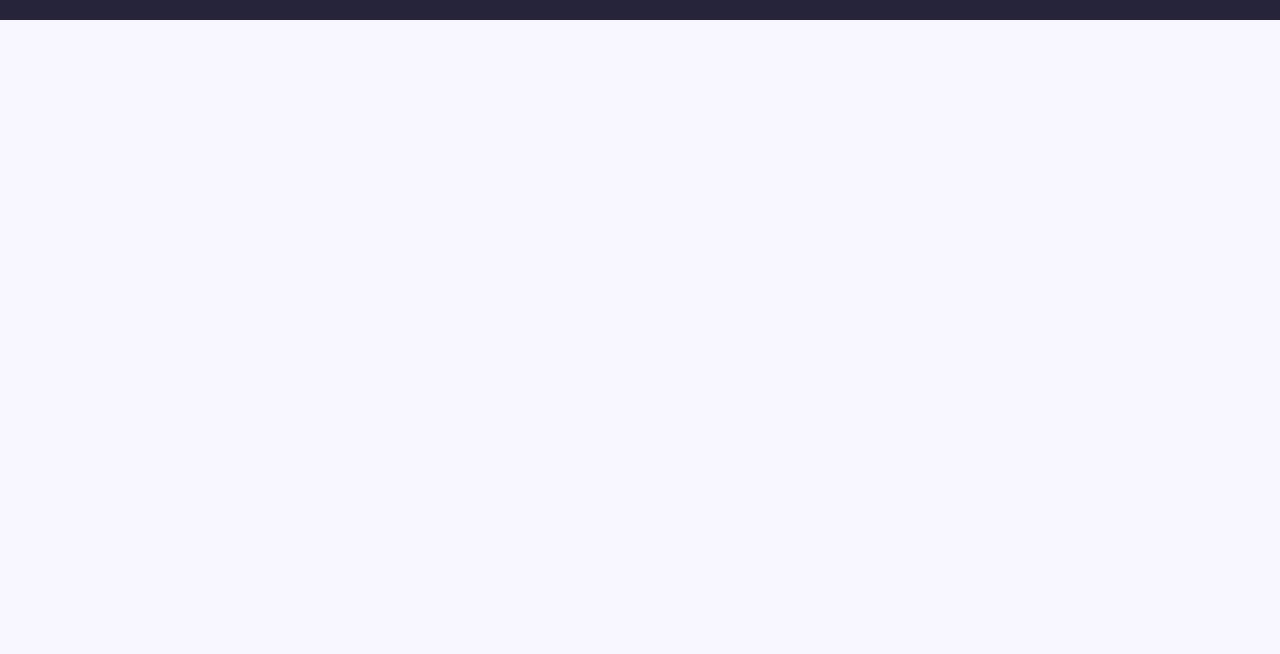
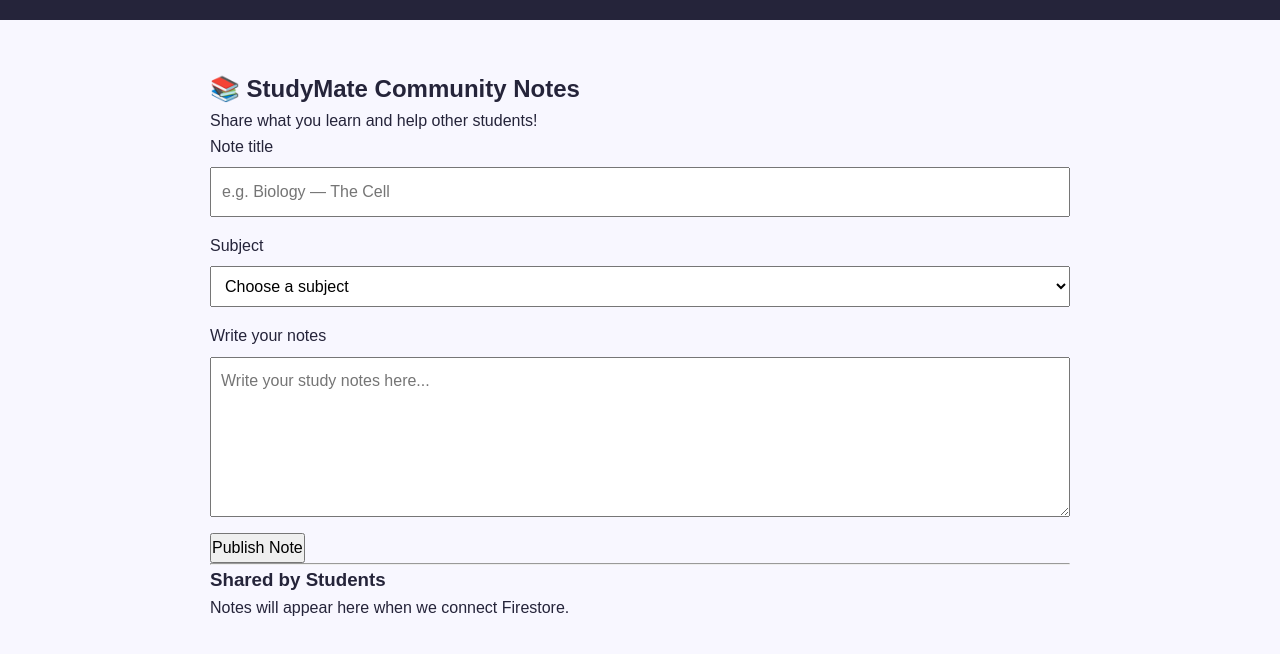
Before and after one commit to hikmasalah839-ctrl/studymate, a website: page index.html in a window 1280 px wide. Shown: the part 5539-6193 px from the top of the page. Before the commit the page ends 5559 px from the top, so only its background shows below. Drawn offline with Linux system fonts and the light colour scheme; no server answers.

Commit message:
Update index.html

```diff
--- a/index.html
+++ b/index.html
@@ -322,5 +322,47 @@
 
   <footer class="site-footer"><a class="brand footer-brand" href="#home"><span class="brand-icon">📚</span><span>Study<span class="brand-accent">Mate</span></span></a><p>Learn smarter. Grow better. Keep going. 💜</p><p class="footer-small">Your information stays in this browser unless you connect your own backend.</p></footer>
   <div id="toast" class="toast" role="status" aria-live="polite"></div>
+
+<section id="community-notes" style="max-width:900px;margin:30px auto;padding:20px;font-family:Arial,sans-serif;">
+  <h2>📚 StudyMate Community Notes</h2>
+  <p>Share what you learn and help other students!</p>
+
+  <form id="community-note-form">
+    <label for="note-title">Note title</label>
+    <input id="note-title" required maxlength="120"
+      placeholder="e.g. Biology — The Cell"
+      style="display:block;width:100%;padding:10px;margin:8px 0 16px;box-sizing:border-box;">
+
+    <label for="note-subject">Subject</label>
+    <select id="note-subject" required
+      style="display:block;width:100%;padding:10px;margin:8px 0 16px;">
+      <option value="">Choose a subject</option>
+      <option>Biology</option>
+      <option>Mathematics</option>
+      <option>Physics</option>
+      <option>Chemistry</option>
+      <option>English</option>
+      <option>History</option>
+      <option>Geography</option>
+      <option>Computer Science</option>
+      <option>Other</option>
+    </select>
+
+    <label for="note-content">Write your notes</label>
+    <textarea id="note-content" required maxlength="20000"
+      placeholder="Write your study notes here..."
+      style="display:block;width:100%;min-height:160px;padding:10px;margin:8px 0 16px;box-sizing:border-box;"></textarea>
+
+    <button type="submit">Publish Note</button>
+    <p id="community-note-message" role="status"></p>
+  </form>
+
+  <hr>
+  <h3>Shared by Students</h3>
+  <div id="community-note-list">
+    Notes will appear here when we connect Firestore.
+  </div>
+</section>
+
 </body>
 </html>
```
